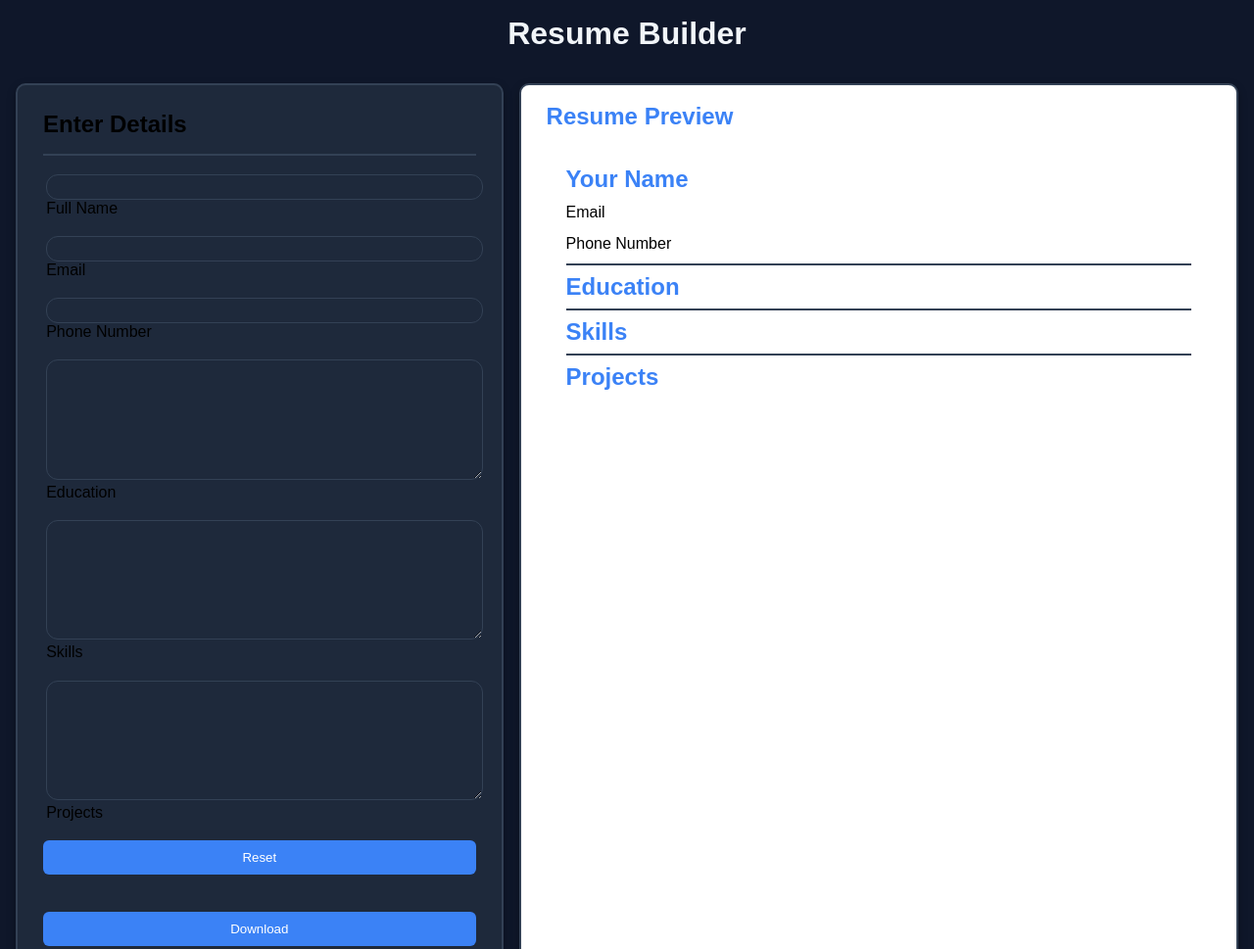
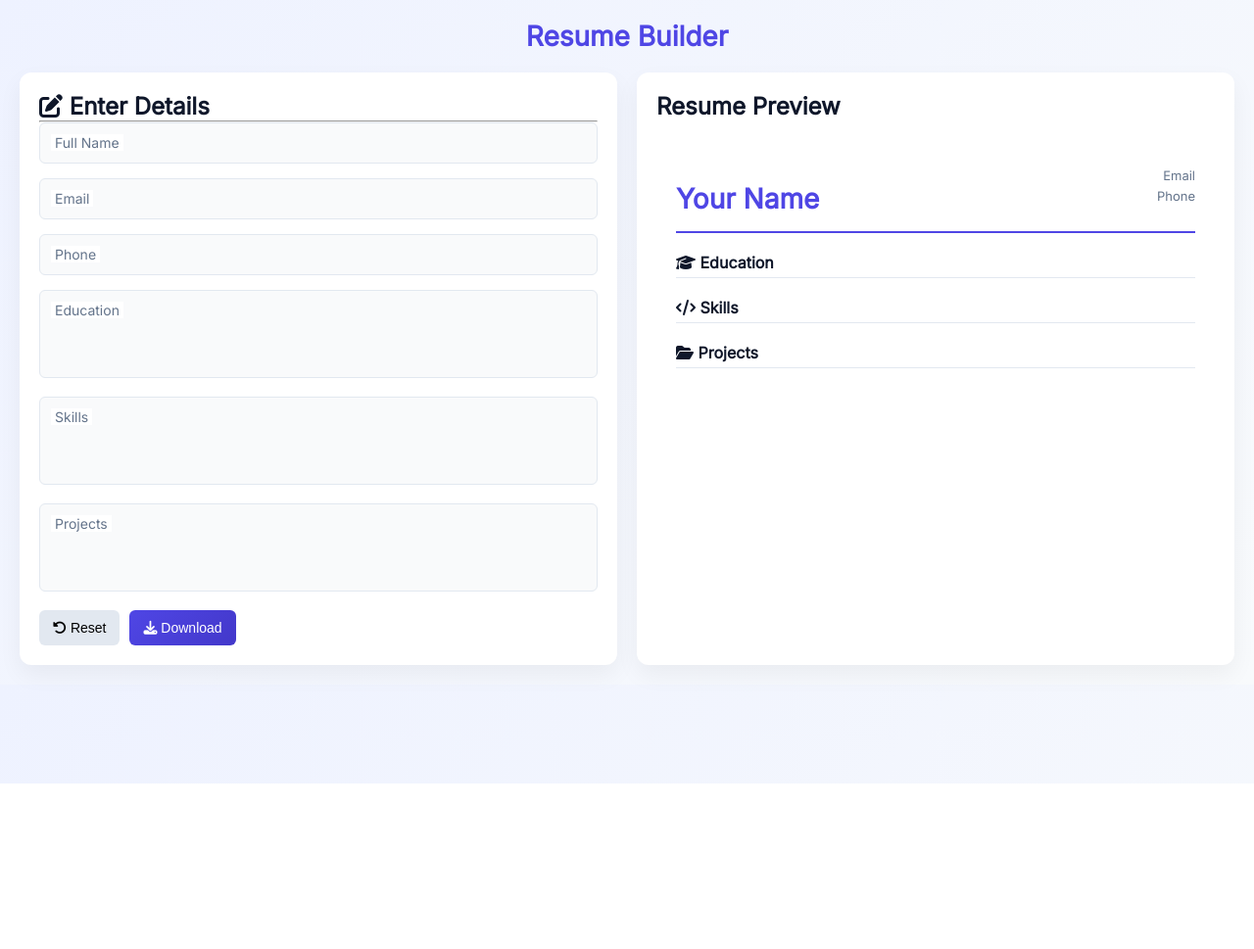
Before and after one commit to pratyaksha-verma06/Resume-Builder-Web-Applictaion, a plain HTML site: page index.html in a window 1280 px wide. Shown: the top 969 px of the page at 98% size. After the commit the page ends 800 px from the top, so only its background shows below. Drawn offline with nearby package versions, Linux system fonts and the light colour scheme.

Commit message:
changes in the ui

```diff
--- a/index.html
+++ b/index.html
@@ -1,73 +1,97 @@
-<!DOCTYPE html>
+<!doctype html>
 <html lang="en">
 <head>
-    <meta charset="UTF-8">
-    <meta name="viewport" content="width=device-width, initial-scale=1.0">
-    <title>Document</title>
-    <link rel="stylesheet" href="style.css">
+  <meta charset="UTF-8" />
+  <meta name="viewport" content="width=device-width, initial-scale=1.0" />
+  <title>Resume Builder</title>
+
+  <link rel="stylesheet" href="style.css" />
+
+  <link href="https://fonts.googleapis.com/css2?family=Inter&display=swap" rel="stylesheet">
+
+  <link rel="stylesheet" href="https://cdnjs.cloudflare.com/ajax/libs/font-awesome/6.5.0/css/all.min.css">
 </head>
+
 <body>
-    <!-- Entry of details section -->
 <div class="interface">
   <h1>Resume Builder</h1>
+
   <div class="container">
+
     <div class="form">
       <form>
-                <h2>Enter Details</h2>
+        <h2><i class="fa-solid fa-pen-to-square"></i> Enter Details</h2>
         <hr>
 
         <div class="input-group">
-                    <input type="text" id="name" placeholder=" " name="name" required>
+          <input type="text" id="name" placeholder=" " required>
           <label for="name">Full Name</label>
         </div>
+
         <div class="input-group">
-                    <input type="email" id="email" placeholder=" " name="email" required>
+          <input type="email" id="email" placeholder=" " required>
           <label for="email">Email</label>
         </div>
+
         <div class="input-group">
-                    <input type="tel" id="contact" placeholder=" " name="contact" required>
-                    <label for="contact">Phone Number</label>
+          <input type="tel" id="contact" placeholder=" " required>
+          <label for="contact">Phone</label>
         </div>
+
         <div class="input-group">
-                    <textarea id="education" class="big" placeholder=" " name="education" required></textarea>
+          <textarea id="education" class="big" placeholder=" " required></textarea>
           <label for="education">Education</label>
         </div>
+
         <div class="input-group">
-                    <textarea id="skills" class="big" placeholder=" " name="skills"required></textarea>
+          <textarea id="skills" class="big" placeholder=" " required></textarea>
           <label for="skills">Skills</label>
         </div>
+
         <div class="input-group">
-                    <textarea id="projects" class="big" placeholder=" " name="projects"  required></textarea>
+          <textarea id="projects" class="big" placeholder=" " required></textarea>
           <label for="projects">Projects</label>
         </div>
+
         <div class="buttons">
-                    <button type="reset" id="resetbtn">Reset</button>
-                    <br>
-                    <button type="button" id="downloadBtn">Download</button>
+          <button type="reset" id="resetbtn">
+            <i class="fa-solid fa-rotate-left"></i> Reset
+          </button>
+
+          <button type="button" id="downloadBtn">
+            <i class="fa-solid fa-download"></i> Download
+          </button>
         </div>
+
       </form>
     </div>
 
-         <!-- live preview -->
     <div class="preview">
       <h2>Resume Preview</h2>
+
       <div id="resume-content">
-            <h2 id="p-name">Your Name</h2>
+
+        <div class="resume-header">
+          <h1 id="p-name">Your Name</h1>
+
+          <div class="contact">
             <p id="p-email">Email</p>
-            <p id="p-contact">Phone Number</p>
-            <hr>
-            <!-- <div class="education-clmn"> -->
-              <h2>Education</h2>
-              <p id="p-education"></p>
-
-            <hr>
-            <h2>Skills</h2>
-            <p id="p-skills"></p>
-            <hr>
-            <h2>Projects</h2>
-            <p id="p-projects"></p>
+            <p id="p-contact">Phone</p>
           </div>
         </div>
+
+        <h2><i class="fa-solid fa-graduation-cap"></i> Education</h2>
+        <div id="p-education"></div>
+
+        <h2><i class="fa-solid fa-code"></i> Skills</h2>
+        <div id="p-skills"></div>
+
+        <h2><i class="fa-solid fa-folder-open"></i> Projects</h2>
+        <div id="p-projects"></div>
+
+      </div>
+    </div>
+
   </div>
 </div>
 
--- a/script.js
+++ b/script.js
@@ -1,19 +1,23 @@
-// Script for live preview
-function linktopreview(inputId,previewId){
-    const input=document.getElementById(inputId);
-    const preview=document.getElementById(previewId);
+function linktopreview(inputId, previewId){
+    const input = document.getElementById(inputId);
+    const preview = document.getElementById(previewId);
 
-    input.addEventListener("input",()=>{
-       if(input.tagName==="TEXTAREA"){
-        preview.innerHTML = input.value.replace(/\n/g, "<br>") || " ";
-       }
-        else{
-        preview.innerText=input.value||" ";
-       }
+    input.addEventListener("input", () => {
+
+        if (input.tagName === "TEXTAREA") {
+            const lines = input.value.split("\n");
+
+            preview.innerHTML = lines
+                .map(line => line.trim() ? `• ${line}` : "")
+                .join("<br>");
+
+        } else {
+            preview.innerText = input.value || "—";
+        }
     });
 }
 
-
+//  LINKING
 linktopreview("name","p-name");
 linktopreview("email","p-email");
 linktopreview("contact","p-contact");
@@ -21,44 +25,37 @@ linktopreview("education","p-education");
 linktopreview("skills","p-skills");
 linktopreview("projects","p-projects");
 
-
-// Reset Button
-const reset=document.querySelector("#resetbtn");
-
-function resetPreview(){
-    const reset_clmn={
-         "p-name": "Your Name",
+//  RESET
+document.getElementById("resetbtn").addEventListener("click", () => {
+    const defaults = {
+        "p-name": "Your Name",
         "p-email": "Email",
         "p-contact": "Phone",
         "p-education": "",
         "p-skills": "",
         "p-projects": ""
     };
-    for (let id in reset_clmn) {
-    document.getElementById(id).innerText = reset_clmn[id];
+
+    for (let id in defaults) {
+        document.getElementById(id).innerText = defaults[id];
     }
-};
+});
 
-reset.addEventListener("click",resetPreview);
-
-
-// download PDF
+// DOWNLOAD PDF
 async function downloadPDF() {
     const { jsPDF } = window.jspdf;
-    const element = document.querySelector("#resume-content");
+    const element = document.getElementById("resume-content");
 
-    const canvas = await html2canvas(element, {
-        scale: 2
-    });
+    const canvas = await html2canvas(element, { scale: 2 });
     const imgData = canvas.toDataURL("image/png");
 
     const pdf = new jsPDF("p", "mm", "a4");
     const imgWidth = 210;
-    const pageHeight = 295;
     const imgHeight = (canvas.height * imgWidth) / canvas.width;
+
     pdf.addImage(imgData, "PNG", 0, 0, imgWidth, imgHeight);
     pdf.save("resume.pdf");
 }
 
-const downloadBtn = document.getElementById("downloadBtn");
-downloadBtn.addEventListener("click", downloadPDF);
+document.getElementById("downloadBtn")
+    .addEventListener("click", downloadPDF);
--- a/style.css
+++ b/style.css
@@ -1,125 +1,246 @@
-*{
-    margin:0px;
-    padding:0px;
+/* RESET */
+* {
+    margin: 0;
+    padding: 0;
+    box-sizing: border-box;
 }
 
-h1{
-    text-align: center;
-    color:#f1f5f9;
-    margin-top: 1rem;
+/* COLORS */
+:root {
+    --primary: #4f46e5;
+    --primary-dark: #4338ca;
+    --bg-main: #f8fafc;
+    --bg-card: #ffffff;
+    --text-main: #0f172a;
+    --text-light: #64748b;
+    --border: #e2e8f0;
 }
 
-body{
-    background-color: #0F172A;
-    font-family: Arial, sans-serif;
-}
-.interface{
-    display: flex;
-    flex-direction: column;
-    height: 100%;
-
+/* BODY */
+body {
+    background: linear-gradient(135deg, #eef2ff, #f8fafc);
+    font-family: 'Inter', sans-serif;
+    color: var(--text-main);
 }
 
-
-.container{
- display: flex;
- gap: 1rem;
- margin-top: 1rem;
- padding: 1rem;
+/* TITLE */
+h1 {
+    text-align: center;
+    color: var(--primary);
+    margin-top: 20px;
+    font-size: 28px;
 }
 
-.form{
-width: 40%;
-padding: 10px;
-border: 2px solid #334155;
-border-radius: 10px;
-background: #1e293b;
+/* LAYOUT */
+.container {
+    display: flex;
+    gap: 20px;
+    margin: 20px;
 }
 
-.input-group{
-    margin: 1.2rem;
+/* CARDS */
+.form,
+.preview {
+    width: 50%;
+    background: var(--bg-card);
+    padding: 20px;
+    border-radius: 12px;
+    box-shadow: 0 10px 25px rgba(0,0,0,0.05);
 }
 
-
-form h2{
-    margin: 1rem;
+/* INPUT GROUP */
+.input-group {
+    position: relative;
+    margin-bottom: 15px;
 }
 
-hr{
-    margin :0.5rem 1rem;
-    border:0.5px solid #334155;
+/* INPUTS */
+.input-group input,
+.input-group textarea {
+    width: 100%;
+    padding: 12px;
+    border: 1px solid var(--border);
+    border-radius: 6px;
+    background: #f9fafb;
+    font-size: 14px;
 }
 
-textarea,input{
-    width:100%;
-    padding:1%;
-    border:1px solid #334155;
-    border-radius:12px;
-    background: transparent;
-    color:#f1f5f9;
-}
-.big{
-    height:7rem;
+/* TEXTAREA */
+.big {
+    height: 90px;
+    resize: none;
 }
 
-
-.preview{
-width: 60%;
-padding: 10px;
-border: 2px solid #334155;
-border-radius: 10px;
-/* background: #1e293b; */
- background: white;
-color: black;
+/* LABEL */
+.input-group label {
+    position: absolute;
+    left: 12px;
+    top: 12px;
+    font-size: 14px;
+    color: var(--text-light);
+    transition: 0.2s;
+    background: white;
+    padding: 0 4px;
 }
 
+/* FLOAT LABEL */
+.input-group input:focus + label,
+.input-group textarea:focus + label,
+.input-group input:not(:placeholder-shown) + label,
+.input-group textarea:not(:placeholder-shown) + label {
+    top: -8px;
+    font-size: 12px;
+    color: var(--primary);
+}
+
+/* BUTTONS */
+.buttons {
+    display: flex;
+    gap: 10px;
+    margin-top: 10px;
+}
+
+button {
+    padding: 10px 14px;
+    border-radius: 6px;
+    border: none;
+    cursor: pointer;
+    font-size: 14px;
+}
+
+/* BUTTON STYLES */
+#downloadBtn {
+    background: linear-gradient(135deg, var(--primary), var(--primary-dark));
+    color: white;
+}
+
+#resetbtn {
+    background: var(--border);
+}
+
+/* PREVIEW */
+.preview h2 {
+    margin-bottom: 10px;
+}
+
+/* RESUME */
 #resume-content {
     padding: 20px;
-    background: white;
-    color: black;
 }
 
-.buttons{
-    margin: 1rem;
-    display:flex;
-    flex-direction: column;
-    gap: 10px;
+/* HEADER */
+.resume-header {
+    display: flex;
+    justify-content: space-between;
+    border-bottom: 2px solid var(--primary);
+    padding-bottom: 10px;
 }
 
-
-button{
-    padding:10px;
-    background: #3b82f6;
-    border:none;
-    color: white;
-    border-radius: 6px;
-    cursor:pointer;
+/* CONTACT */
+.contact {
+    text-align: right;
+    font-size: 13px;
+    color: var(--text-light);
 }
 
-button:hover{
-    background: #2563eb ;
+/* SECTIONS */
+#resume-content h2 {
+    margin-top: 20px;
+    font-size: 16px;
+    border-bottom: 1px solid var(--border);
+    padding-bottom: 5px;
 }
 
-.preview h2{
-    margin: 0.5rem 1rem;
-    color:#3b82f6;
+#resume-content div {
+    margin-top: 8px;
+    line-height: 1.6;
 }
 
-.preview p{
-    margin:0.5rem 1rem;
-    line-height: 1.5;
+/* ========================= */
+/* 📱 TABLET RESPONSIVE */
+/* ========================= */
+@media (max-width: 1024px) {
+    .container {
+        flex-direction: column;
+    }
+
+    .form,
+    .preview {
+        width: 100%;
+    }
+
+    h1 {
+        font-size: 24px;
+    }
+
+    .resume-header {
+        flex-direction: column;
+        gap: 10px;
+        text-align: center;
+    }
+
+    .contact {
+        text-align: center;
+    }
 }
 
-.form, .preview{
-    box-shadow: 0 4px 10px rgba(0,0,0,0.3);
-}
+/* ========================= */
+/* 📱 MOBILE RESPONSIVE */
+/* ========================= */
+@media (max-width: 600px) {
 
+    body {
+        font-size: 14px;
+    }
 
-@media(max-width:765px){
-    .container{
+    .container {
+        margin: 10px;
+        gap: 15px;
+    }
+
+    .form,
+    .preview {
+        padding: 15px;
+    }
+
+    h1 {
+        font-size: 20px;
+    }
+
+    h2 {
+        font-size: 16px;
+    }
+
+    /* STACK BUTTONS */
+    .buttons {
         flex-direction: column;
     }
-    .form,.preview{
+
+    button {
         width: 100%;
     }
+
+    /* INPUT SPACING */
+    .input-group input,
+    .input-group textarea {
+        padding: 10px;
+        font-size: 13px;
+    }
+
+    /* RESUME TEXT */
+    #resume-content {
+        padding: 15px;
+    }
+
+    #resume-content h1 {
+        font-size: 20px;
+    }
+
+    #resume-content h2 {
+        font-size: 14px;
+    }
+
+    .contact {
+        font-size: 12px;
+    }
 }
```
Lines whose indentation alone changed are shown as unchanged.
